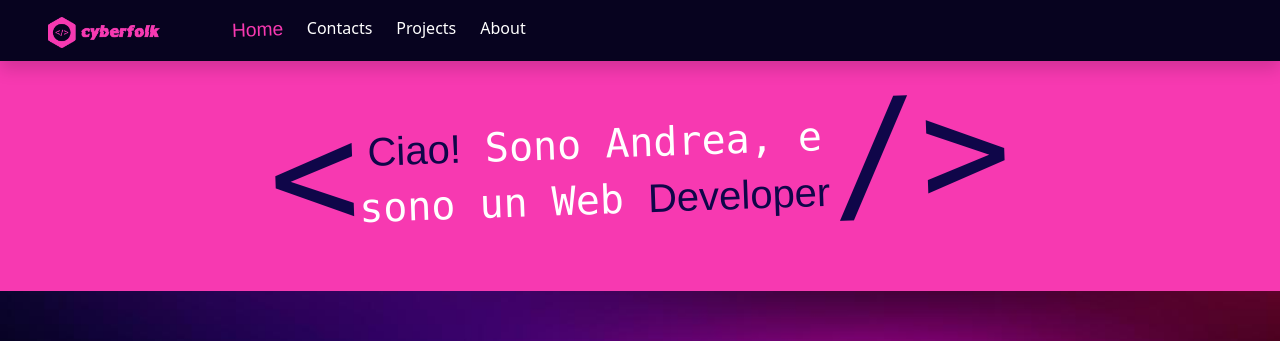
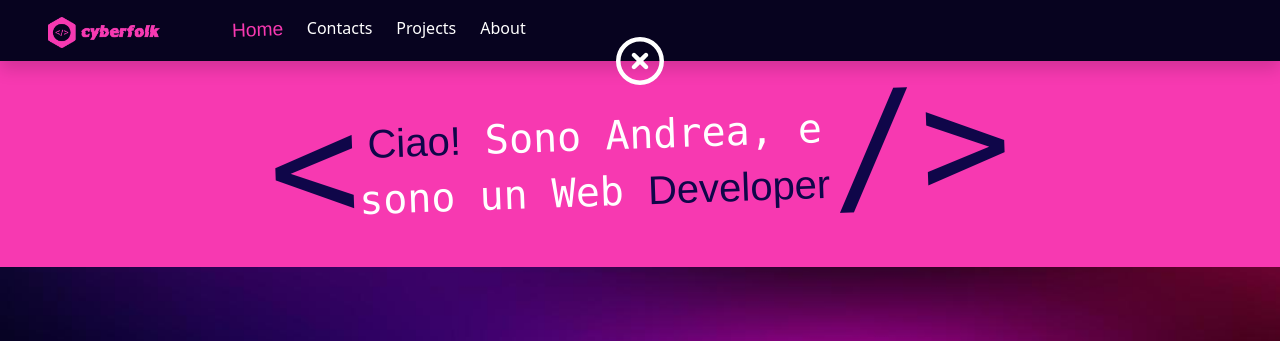
Before and after one commit to cyberfolk/portfolio-vite, a Vue app: page / in a window 1280 px wide. Shown: the top 341 px of the page. Built offline with nearby package versions, Linux system fonts and the light colour scheme; a web font is replaced by a local one.

Commit message:
Add button to close jumbo

```diff
--- a/src/components/SiteHeader.vue
+++ b/src/components/SiteHeader.vue
@@ -36,6 +36,10 @@ export default {
 <style lang="scss" scoped>
 @use '../assets/scss/partials/variables' as *;
 
+nav {
+  z-index: 1; //Set just to make the fa-xmark-circle go above the navigation bar
+}
+
 .nav-link:hover {
   color: $primary !important;
 }
--- a/src/components/section/JumbotronSection.vue
+++ b/src/components/section/JumbotronSection.vue
@@ -6,14 +6,17 @@ export default {
     data() {
         return {
             data_view: data[this.$route.name],
+            close: false,
         };
     },
 };
 </script>
 
 <template>
-    <section id="jumbotron" class="text-center pb-3 bg-primary">
-        <div class="d-flex justify-content-center align-items-center lh-1 font-monospace pt-3">
+    <section id="jumbotron" class="text-center bg-primary position-relative" :class="close ? 'd-none' : ''">
+        <font-awesome-icon icon="fa-regular fa-xmark-circle" size="3x" style="z-index: 2;" role="button"
+            class="position-absolute top-0 start-50 translate-middle" @click="close = true" />
+        <div class="d-flex justify-content-center align-items-center lh-1 font-monospace pt-2">
             <div class="rotate_2 text_darkless" style="font-size: 150px;">&#60; </div>
             <div>
                 <h1 class="rotate_2"> <span class='f_skratch text_darkless'> {{ data_view.dark1 }} </span> {{ data_view.light1 }} </h1>
```
